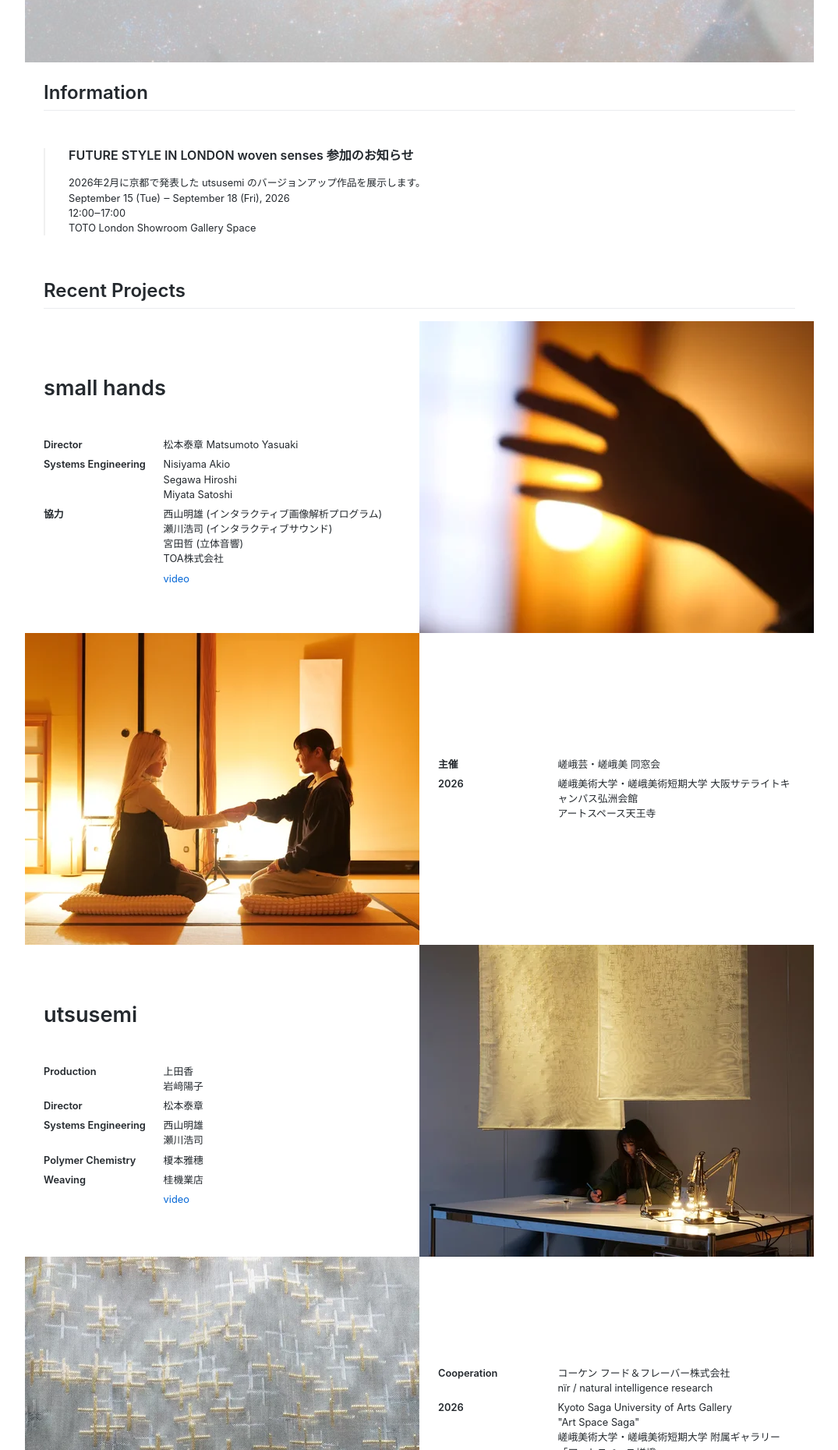
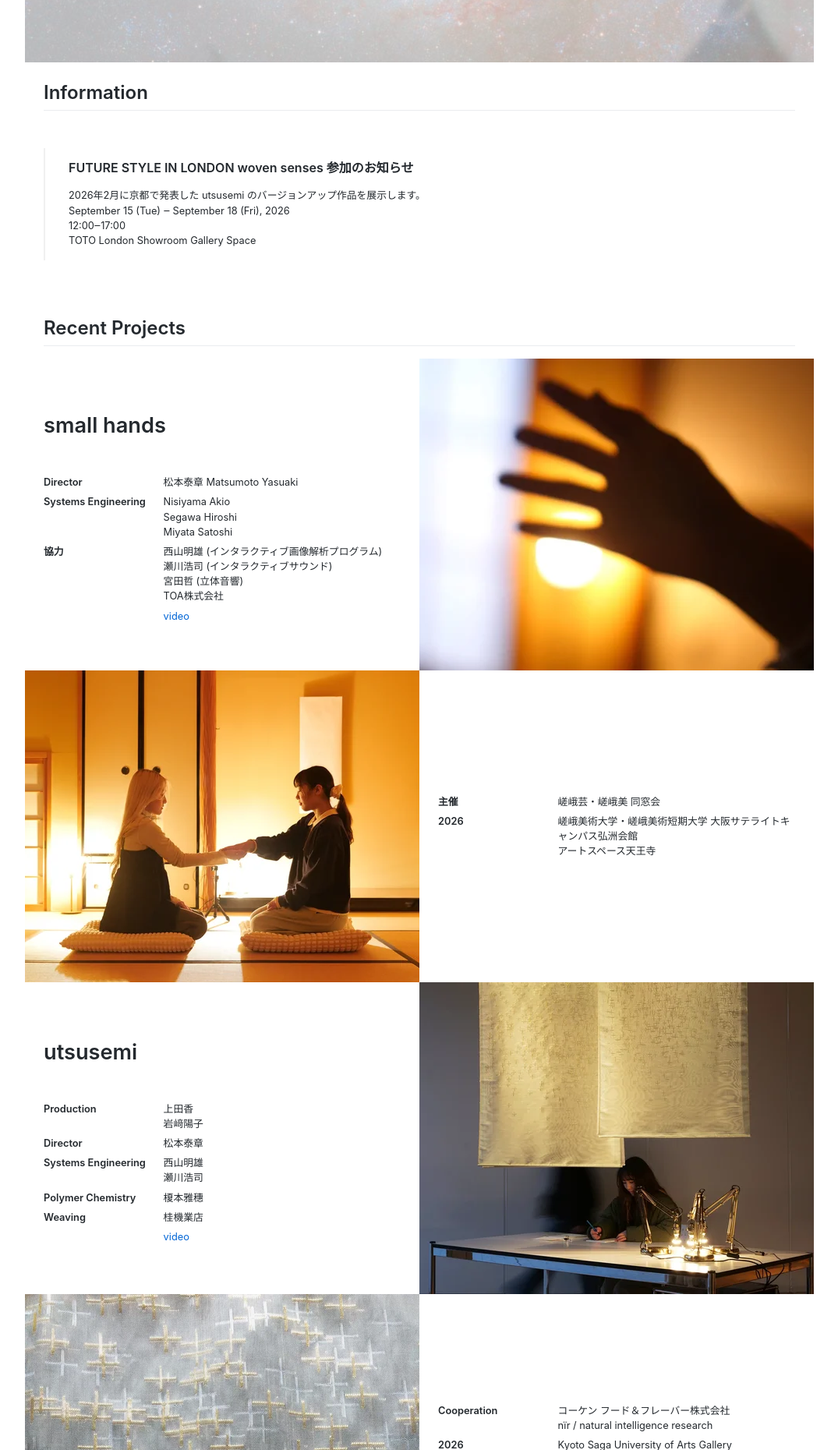
Before and after one commit to natural-intelligence-research/natural-intelligence-research.github.io, a Jekyll site: the page built from index.html, in a window 1280 px wide. Shown: the part 515-2375 px from the top of the page at 78% size, without its empty margins (102-1177 px from the left). Built offline with Jekyll 4.4.1, drawn with Linux system fonts in a browser that asks for light colours; comment, search, counter and statistics services are not loaded.

Commit message:
preserve definition list spacing

```diff
--- a/assets/css/style.scss
+++ b/assets/css/style.scss
@@ -423,7 +423,7 @@
 }
 
 .dl-list {
-  margin: 0;
+  margin: 0 0 var(--space-md);
   padding: 0;
 }
 
@@ -447,7 +447,7 @@
 }
 
 .dl-list .dl-item dt {
-  margin: 0;
+  margin: var(--space-md) 0 0;
   padding: 0;
   font-style: normal;
   font-size: var(--font-size-base);
@@ -456,7 +456,7 @@
 }
 
 .dl-list .dl-item dd {
-  margin-top: var(--space-md);
+  margin: var(--space-md) 0 var(--space-md);
   padding: 0;
   font-size: var(--font-size-sm);
   line-height: var(--line-height-base);
```
